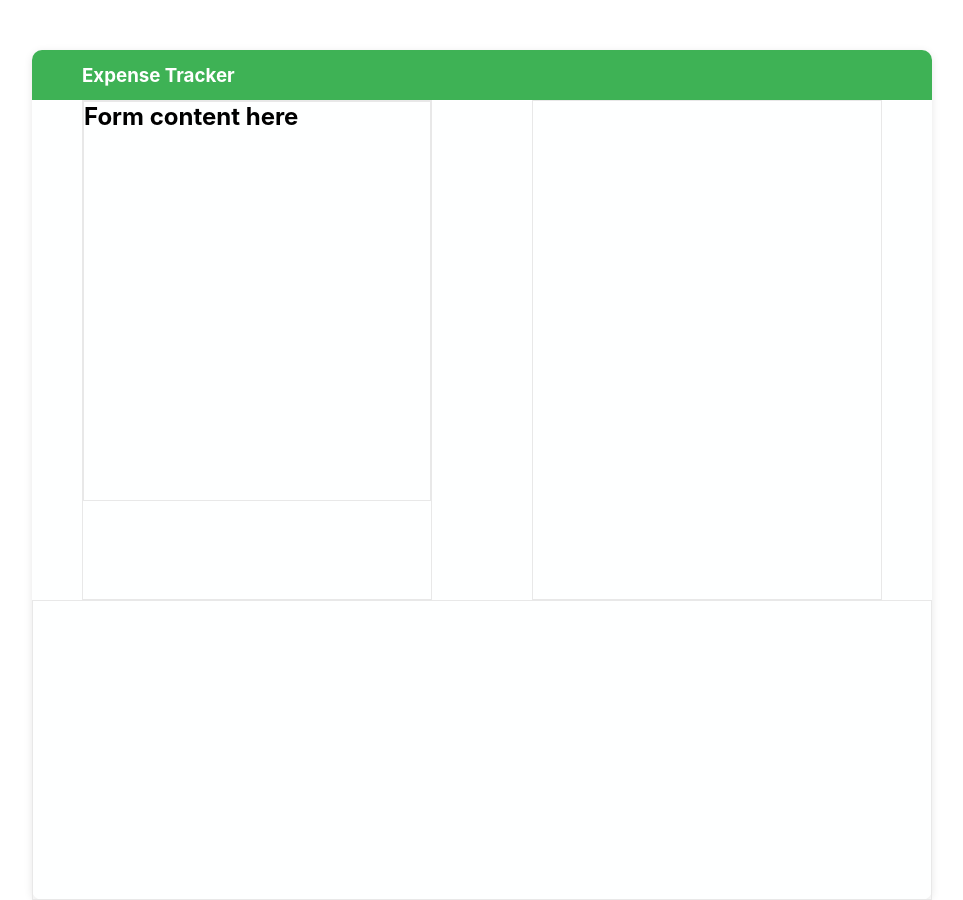
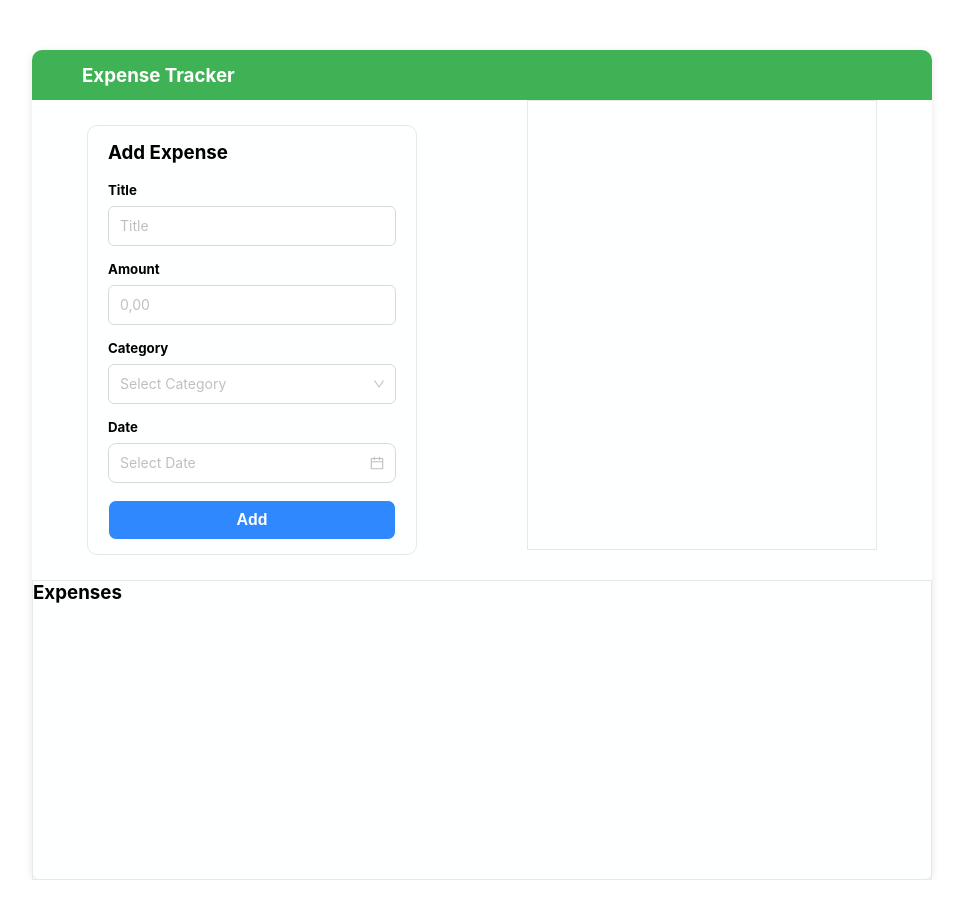
Before and after one commit to Guchi00/Expense-Tracker, a React (Vite) app: page / in a window 1280 px wide. Shown: the whole page, without its empty margins (158-1121 px from the left). Built offline with nearby package versions, Linux system fonts and the light colour scheme.

Commit message:
completed the add expense form UI

```diff
--- a/package.json
+++ b/package.json
@@ -10,6 +10,7 @@
     "preview": "vite preview"
   },
   "dependencies": {
+    "antd": "^5.27.4",
     "axios": "^1.12.2",
     "react": "^19.1.1",
     "react-dom": "^19.1.1",
--- a/src/components/expenseChart/ExpenseChart.styles.tsx
+++ b/src/components/expenseChart/ExpenseChart.styles.tsx
@@ -1,7 +1,7 @@
 import styled from "styled-components";
 
 export const Chart = styled.div`
-  height: 500px;
+  height: 450px;
   width: 350px;
   border: solid 1px rgb(232, 232, 232);
 `;
--- a/src/components/expenseForm/ExpenseForm.styles.tsx
+++ b/src/components/expenseForm/ExpenseForm.styles.tsx
@@ -1,13 +1,69 @@
 import styled from "styled-components";
+import { Select, DatePicker, Input } from "antd";
 
 export const ExpenseForm = styled.div`
-  height: 500px;
-  width: 350px;
-  border: solid 1px rgb(232, 232, 232);
+  height: 480px;
+  width: 330px;
+  /* border: solid 1px rgb(232, 232, 232); */
+  display: flex;
+  align-items: center;
 `;
 
 export const Form = styled.form`
-  height: 400px;
+  height: 430px;
   width: 100%;
   border: solid 1px rgb(232, 232, 232);
+  border-radius: 10px;
+  padding-left: 20px;
+  padding-right: 20px;
+  display: flex;
+  flex-direction: column;
+  justify-content: center;
+
+  h3 {
+    margin-bottom: 3px;
+  }
+
+  div {
+    margin-top: 15px;
+
+    button {
+      height: 40px;
+      width: 100%;
+      margin-top: 2px;
+      background-color: rgb(48, 136, 255);
+      border-radius: 8px;
+      color: white;
+      font-size: 16px;
+      font-weight: bold;
+      border: solid 1px;
+      cursor: pointer;
+    }
+  }
 `;
+
+export const StyledInput = styled(Input)`
+  height: 40px;
+  width: 100%;
+  outline: none !important;
+  margin-top: 8px;
+`;
+
+export const StyledSelect = styled(Select)`
+  width: 100%;
+  height: 40px;
+  border-radius: 8px;
+  outline: none;
+  margin-top: 8px !important;
+`;
+
+export const StyledDatePicker = styled(DatePicker)`
+  width: 100%;
+  height: 40px;
+  border-radius: 8px;
+  outline: none;
+  margin-top: 8px !important;
+  display: flex;
+  align-items: center;
+  padding-bottom: 18px;
+`;
--- a/src/components/expenseForm/ExpenseForm.tsx
+++ b/src/components/expenseForm/ExpenseForm.tsx
@@ -1,12 +1,43 @@
-import React from "react";
+import * as S from "./ExpenseForm.styles";
 
-import * as S from "./ExpenseForm.styles";
+const { Option } = S.StyledSelect;
+
+// const handleChange = (value: string) => {
+//   console.log(`selected ${value}`);
+// };
 
 export const ExpenseForm = () => {
   return (
     <S.ExpenseForm>
       <S.Form>
-        <h2>Form content here</h2>
+        <h3>Add Expense</h3>
+        <div>
+          <h5>Title</h5>
+          <S.StyledInput placeholder="Title" />
+        </div>
+        <div>
+          <h5>Amount</h5>
+          <S.StyledInput placeholder="0,00" />
+        </div>
+
+        <div>
+          <h5>Category</h5>
+          <S.StyledSelect placeholder="Select Category">
+            <Option value="food">Food</Option>
+            <Option value="transport">Transport</Option>
+            <Option value="bills">Bills</Option>
+          </S.StyledSelect>
+        </div>
+
+        <div>
+          <h5>Date</h5>
+          <S.StyledDatePicker placeholder="Select Date" />
+        </div>
+
+        <div>
+          {" "}
+          <button>Add</button>
+        </div>
       </S.Form>
     </S.ExpenseForm>
   );
--- a/src/components/expenseList/ExpenseList.tsx
+++ b/src/components/expenseList/ExpenseList.tsx
@@ -1,7 +1,9 @@
-import React from "react";
-
 import * as S from "./ExpenseList.styles";
 
 export const ExpenseList = () => {
-  return <S.List></S.List>;
+  return (
+    <S.List>
+      <h3>Expenses</h3>
+    </S.List>
+  );
 };
```
Also changed, not shown: 1 other file (tests, documents, lock files or other folders).
